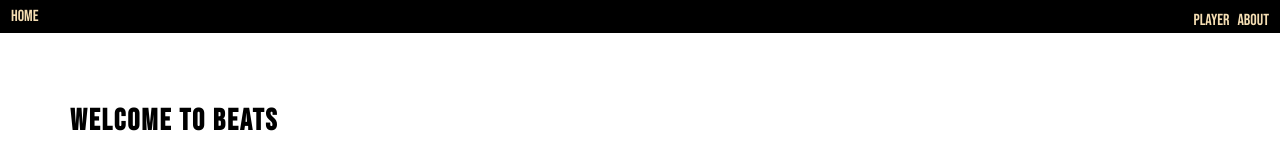
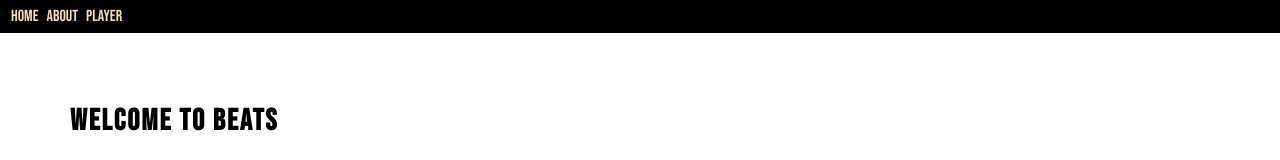
Before and after one commit to geonith-george/beats, an Angular app: page /home in a window 1280 px wide. Shown: the top 160 px of the page. Built offline with nearby package versions, Linux system fonts and the light colour scheme.

Commit message:
version 2.1

```diff
--- a/src/app/home/home.component.html
+++ b/src/app/home/home.component.html
@@ -1,6 +1,5 @@
 <div class="home">
     <h1>Welcome to Beats</h1>
     <a routerLink="/player">Open Player</a>
-    <!-- <embed name="Lofi" src="../Lofi - Copy.mp3" loop="false" hidden="true" autostart="true"> -->
     <img src="https://images.squarespace-cdn.com/content/v1/588b0c9115d5dbbd78c854a0/1489418574325-S4EW2T46COVYFOBRM0A7/ke17ZwdGBToddI8pDm48kNvT88LknE-K9M4pGNO0Iqd7gQa3H78H3Y0txjaiv_0fDoOvxcdMmMKkDsyUqMSsMWxHk725yiiHCCLfrh8O1z5QPOohDIaIeljMHgDF5CVlOqpeNLcJ80NK65_fV7S1UU_i9-ln4sAC0TGEmkfMFKJn5Kcyb6Y0O9dBHu3N61jtpC969RuPXvt2ZwyzUXQf7Q/WAVE-1s.gif?format=2500w" alt="wave">
 </div>
--- a/src/app/nav/nav.component.html
+++ b/src/app/nav/nav.component.html
@@ -1,5 +1,5 @@
 <nav>
     <a routerLink="/home">Home</a>
-    <a routerLink="/about" style="float: right;">About</a>
-    <a routerLink="/player" style="float: right;">Player</a>
+    <a routerLink="/about">About</a>
+    <a routerLink="/player">Player</a>
 </nav>
```
